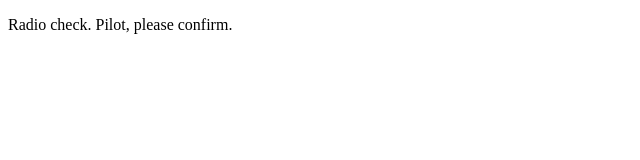
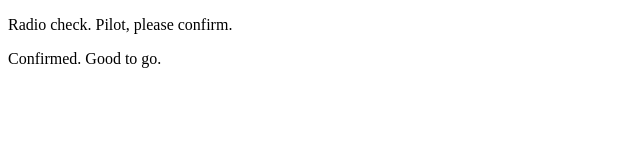
Before and after one commit to JacobK4872/communication-log-, a plain HTML site: page index.html in a window 1280 px wide. Shown: the whole page, without its empty margins (0-640 px from the left). Drawn offline with Linux system fonts and the light colour scheme.

Commit message:
added response to mission control

```diff
--- a/index.html
+++ b/index.html
@@ -2,5 +2,6 @@
 <html>
    <body>
       <p>Radio check. Pilot, please confirm.</p>
+      <p>Confirmed. Good to go.</p>
    </body>
 </html>
```
